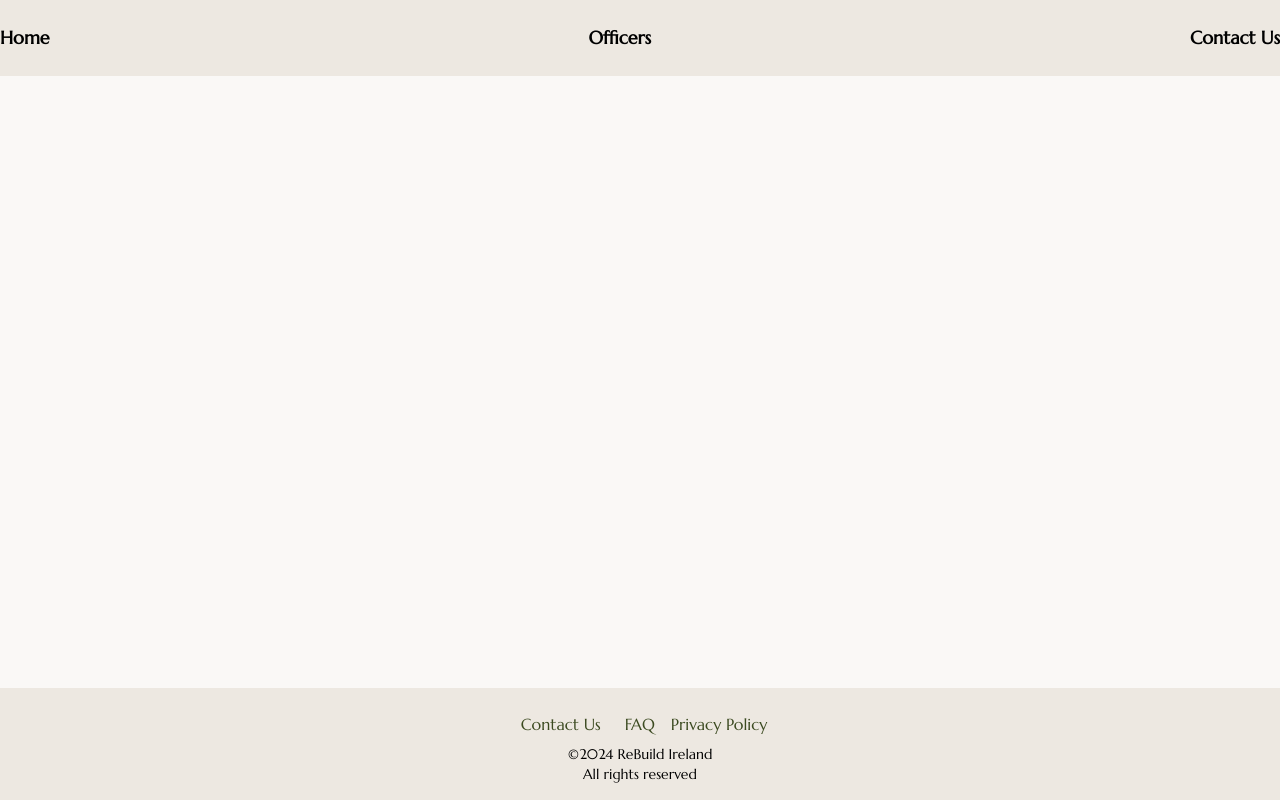
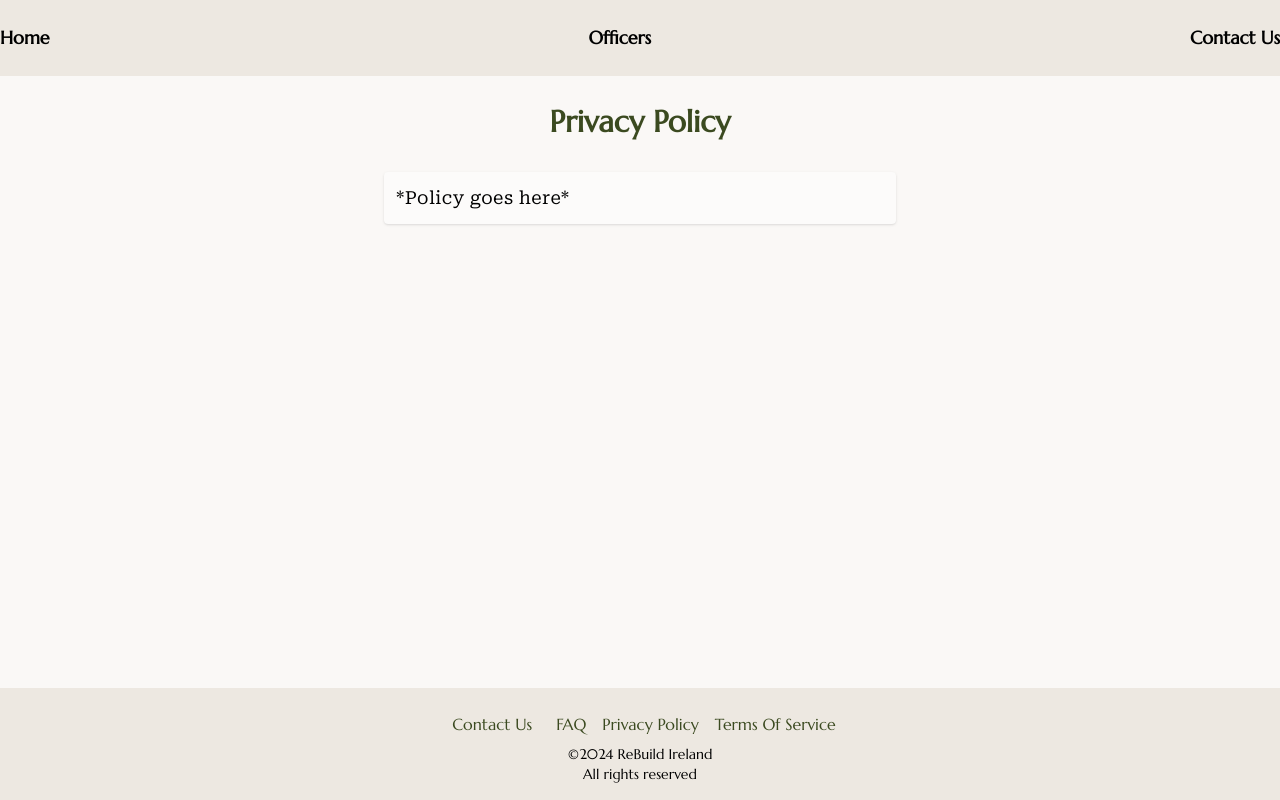
Before and after one commit to ai-avenger-teams/rebuild-ireland-frontend, a React (Vite) app: page /privacyPolicy in a window 1280 px wide. Built offline with nearby package versions, Linux system fonts and the light colour scheme.

Commit message:
feat: add Terms of Service page and update footer links
- Create TermsOfService component to display terms and conditions.
- Update footer to include a link to the Terms of Service page.
- Add routing for the Terms of Service page in App.jsx.

```diff
--- a/src/App.jsx
+++ b/src/App.jsx
@@ -7,6 +7,8 @@ import Officers from './pages/Officers';
 import Contact from './pages/ContactPage';
 import Footer from './components/Footer';
 import FAQPage from "./components/legal/FAQ";
+import PrivacyPolicy from "./components/legal/PrivacyPolicy";
+import TermsOfService from "./components/legal/TermsOfService";
 
 function App() {
   return (
@@ -19,6 +21,8 @@ function App() {
             <Route path="/officers" element={<Officers />} />
             <Route path="/contact" element={<Contact />} />
             <Route path="/faq" element={<FAQPage />} />
+            <Route path="/privacyPolicy" element={<PrivacyPolicy />} />
+            <Route path="/termsOfService" element={<TermsOfService />} />
           </Routes>
         </main>
         <Footer />
--- a/src/components/Footer.jsx
+++ b/src/components/Footer.jsx
@@ -6,9 +6,10 @@ function Footer() {
         <footer className="bg-secondary py-4">
             <div className="container mx-auto text-center">
                 <div className="mt-2">
-                    <a href="/contact" className="text-customGreen hover:font-semibold mx-2 px-2">Contact Us</a>
+                    <Link to="/contact" className="text-customGreen hover:font-semibold mx-2 px-2">Contact Us</Link>
                     <Link to="/faq" className="text-customGreen hover:font-semibold mx-2">FAQ</Link>
-                    <a href="/privacy-policy" className="text-customGreen hover:font-semibold mx-2">Privacy Policy</a>
+                    <Link to="/privacyPolicy" className="text-customGreen hover:font-semibold mx-2">Privacy Policy</Link>
+                    <Link to="/termsOfService" className="text-customGreen hover:font-semibold mx-2">Terms Of Service</Link>
                 </div>
                 <p className="text-sm pt-2">&copy;2024 ReBuild Ireland<br></br>All rights reserved</p>
             </div>
--- /dev/null
+++ b/src/components/legal/PrivacyPolicy.jsx
@@ -0,0 +1,13 @@
+import React from "react";
+
+function PrivacyPolicy() {
+    return (
+        <div className='m-4'>
+            <h1 className="text-customGreen font-semibold text-3xl py-3">Privacy Policy</h1>
+            <p className="bg-primarylight text-lg text-start tracking-wide mx-auto max-w-lg rounded overflow-hidden shadow p-3 mt-5">
+                *Policy goes here*</p>
+        </div>
+    );
+}
+
+export default PrivacyPolicy;
--- /dev/null
+++ b/src/components/legal/TermsOfService.jsx
@@ -0,0 +1,15 @@
+import React from "react";
+
+function TermsOfService() {
+    return (
+        <div className='m-4'>
+            <h1 className="text-customGreen font-semibold text-3xl py-3">Terms Of Service</h1>
+            <p className="p-3">Read our Terms of Service to understand the rules and guidelines for using ReBuild Ireland,
+            including user responsibilities, privacy practices, and legal information.</p>
+            <p className="bg-primarylight text-lg text-start tracking-wide mx-auto max-w-lg rounded overflow-hidden shadow p-3 mt-5">
+                *Terms of Service will be here*</p>
+        </div>
+    );
+}
+
+export default TermsOfService;
```
